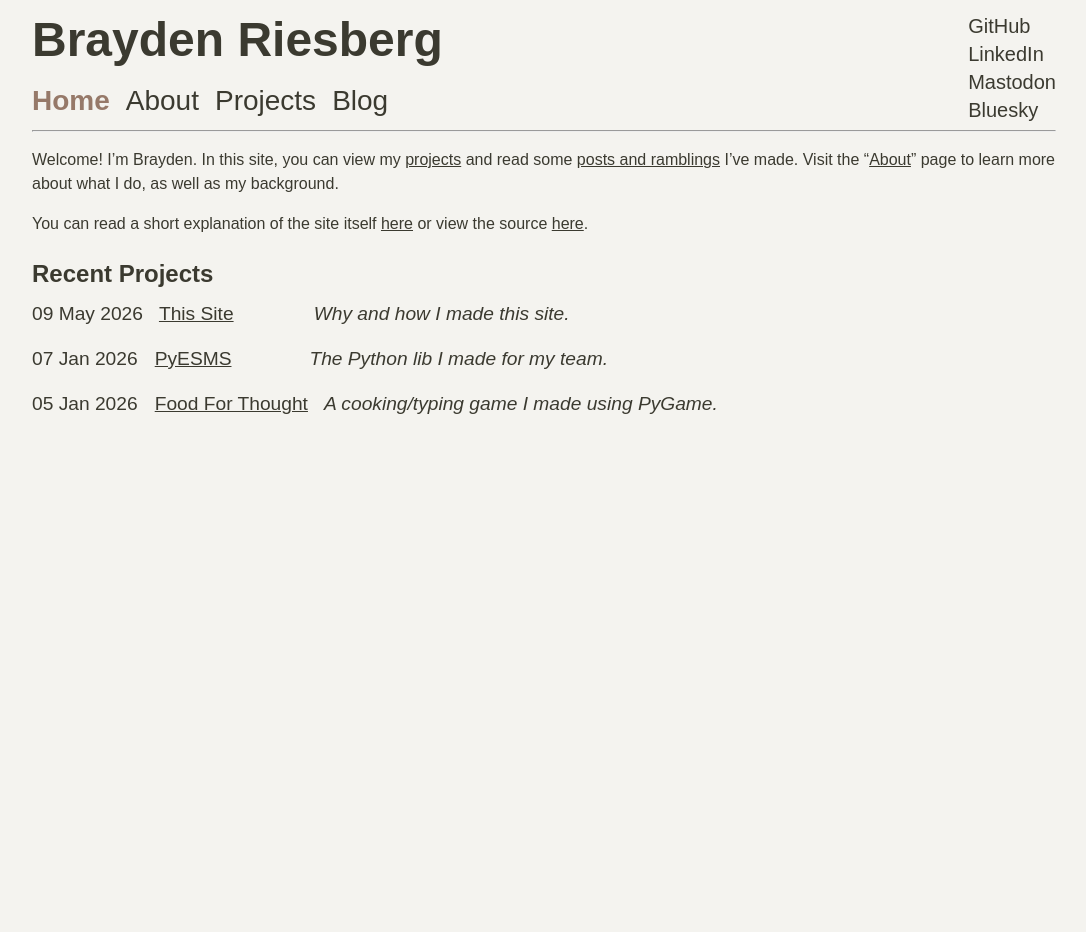
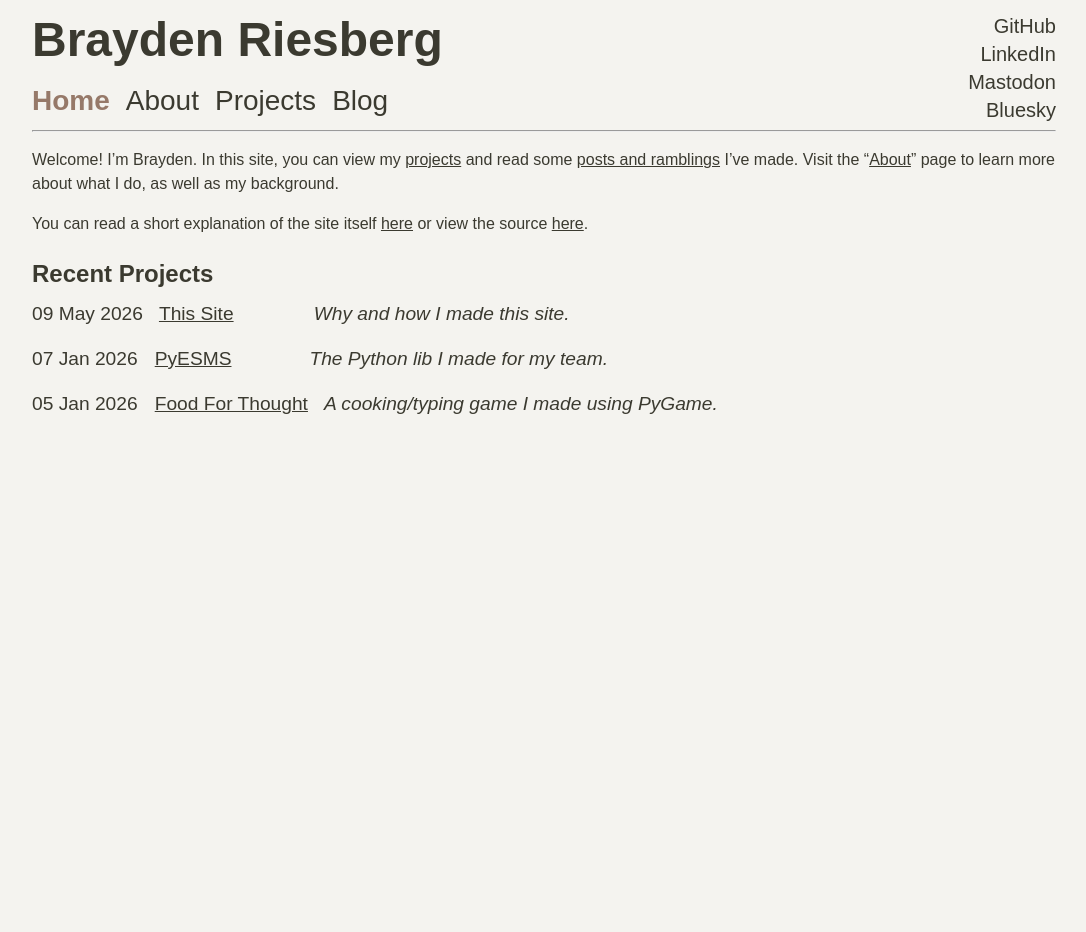
Before and after one commit to BraydenR0311/BraydenR0311.github.io, a Jekyll site: the page built from index.html, in a window 1280 px wide. Shown: the whole page, without its empty margins (96-1182 px from the left). Built offline with Jekyll 4.4.1, drawn with Linux system fonts in a browser that asks for light colours.

Commit message:
align socials right

```diff
--- a/_sass/main.scss
+++ b/_sass/main.scss
@@ -133,6 +133,7 @@ pre {
     display: flex;
     flex-flow: column nowrap;
     justify-content: flex-start;
+    align-items: flex-end;
     row-gap: 0.5rem;
     padding-left: 0;
     margin: 0;
```
